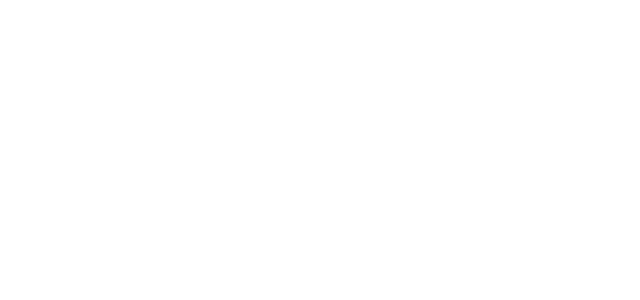
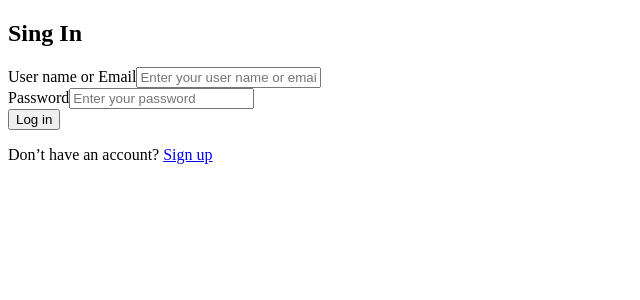
Before and after one commit to Makhortykh-Ruslan/online-chat, a Next.js app: page /auth/sign-in in a window 1280 px wide. Before the commit this address had no page. Shown: the top 300 px of the page, without its empty margins (0-640 px from the left). Built offline with nearby package versions, Linux system fonts and the light colour scheme; no server answers.

Commit message:
REFACTORING: auth pages

```diff
--- a/src/app/auth/layout.tsx
+++ b/src/app/auth/layout.tsx
@@ -5,9 +5,5 @@ export default function AuthLayout({
 }: {
   children: React.ReactNode;
 }) {
-  return (
-    <main>
-      <div>{children}</div>
-    </main>
-  );
+  return <main>{children}</main>;
 }
--- a/src/app/auth/registration/page.tsx
+++ /dev/null
@@ -1,3 +0,0 @@
-export default function RegistrationPage() {
-  return <section>Registration</section>;
-}
--- /dev/null
+++ b/src/app/auth/sign-in/components/SingInForm/SingInForm.tsx
@@ -0,0 +1,52 @@
+'use client';
+
+import Link from 'next/link';
+import { useActionState, useEffect } from 'react';
+
+import { appRoutes } from '@/src/core/enums/router-paths';
+import type { ErrorModel } from '@/src/core/models/error.model';
+import { loginServer } from '@/src/core/server';
+
+const initialState: ErrorModel = {
+  error: '',
+};
+
+export const SingInForm = () => {
+  const [state, formAction] = useActionState(loginServer, initialState);
+
+  useEffect(() => {
+    if (state.error) {
+      alert(state.error);
+    }
+  }, [state.error]);
+
+  return (
+    <section>
+      <form action={formAction}>
+        <div>
+          <label htmlFor="userNameOrEmail">User name or Email</label>
+          <input
+            id="userNameOrEmail"
+            type="text"
+            name="email"
+            placeholder="Enter your user name or email"
+          />
+        </div>
+        <div>
+          <label htmlFor="password">Password</label>
+          <input
+            id="password"
+            type="password"
+            name="password"
+            placeholder="Enter your password"
+          />
+        </div>
+
+        <button role="button">Log in</button>
+      </form>
+      <p>
+        Don’t have an account? <Link href={appRoutes.auth.signUp}>Sign up</Link>
+      </p>
+    </section>
+  );
+};
--- /dev/null
+++ b/src/app/auth/sign-in/page.tsx
@@ -0,0 +1,10 @@
+import { SingInForm } from '@/src/app/auth/sign-in/components/SingInForm/SingInForm';
+
+export default function SignInPage() {
+  return (
+    <section>
+      <h1>Sing In</h1>
+      <SingInForm />
+    </section>
+  );
+}
--- a/src/app/not-found.tsx
+++ b/src/app/not-found.tsx
@@ -1,5 +1,7 @@
 import { redirect } from 'next/navigation';
 
+import { appRoutes } from '@/src/core/enums/router-paths';
+
 export default function NotFound() {
-  redirect('/auth/login');
+  redirect(appRoutes.auth.signIn);
 }
--- a/src/core/enums/router-paths.ts
+++ b/src/core/enums/router-paths.ts
@@ -1,21 +1,19 @@
-type authRouterPath = 'auth' | 'login' | 'registration';
-type mainRouterPath = 'main' | 'chat';
+type AppRoutesShape = {
+  auth: {
+    signIn: string;
+    signUp: string;
+  };
+  main: {
+    chat: string;
+  };
+};
 
-type AppRouting = authRouterPath | mainRouterPath;
-
-export const appRoutes: Record<
-  AppRouting,
-  {
-    routerPath: string;
-    fullPath?: string;
-  }
-> = {
-  // AUTH //
-  auth: { routerPath: 'auth' },
-  login: { routerPath: 'login' },
-  registration: { routerPath: 'registration' },
-
-  // MAIN //
-  main: { routerPath: 'main' },
-  chat: { routerPath: 'chat' },
-};
+export const appRoutes = {
+  auth: {
+    signIn: '/auth/sign-in',
+    signUp: '/auth/sign-up',
+  },
+  main: {
+    chat: '/chat',
+  },
+} as const satisfies AppRoutesShape;
```
Also changed, not shown: src/app/auth/login/page.tsx (deleted, +0 -10 lines), src/app/auth/sign-up/components/SingUpForm/SingUpForm.tsx (renamed from src/app/auth/login/components/LoginForm/LoginForm.tsx, +21 -10 lines), src/app/auth/sign-up/page.tsx (added, +10 -0 lines).
